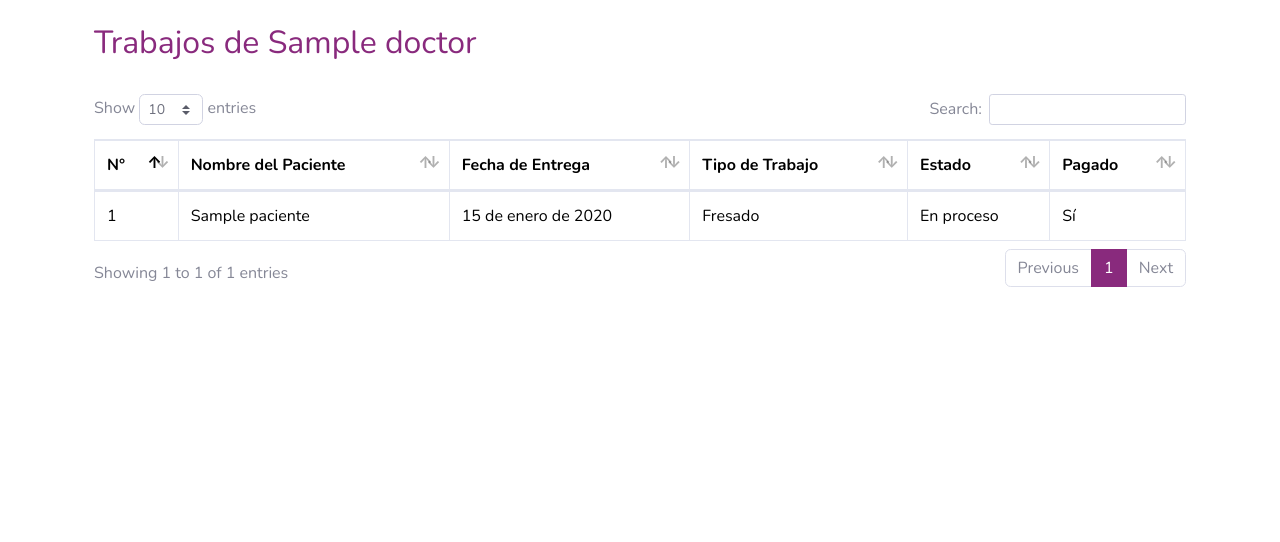
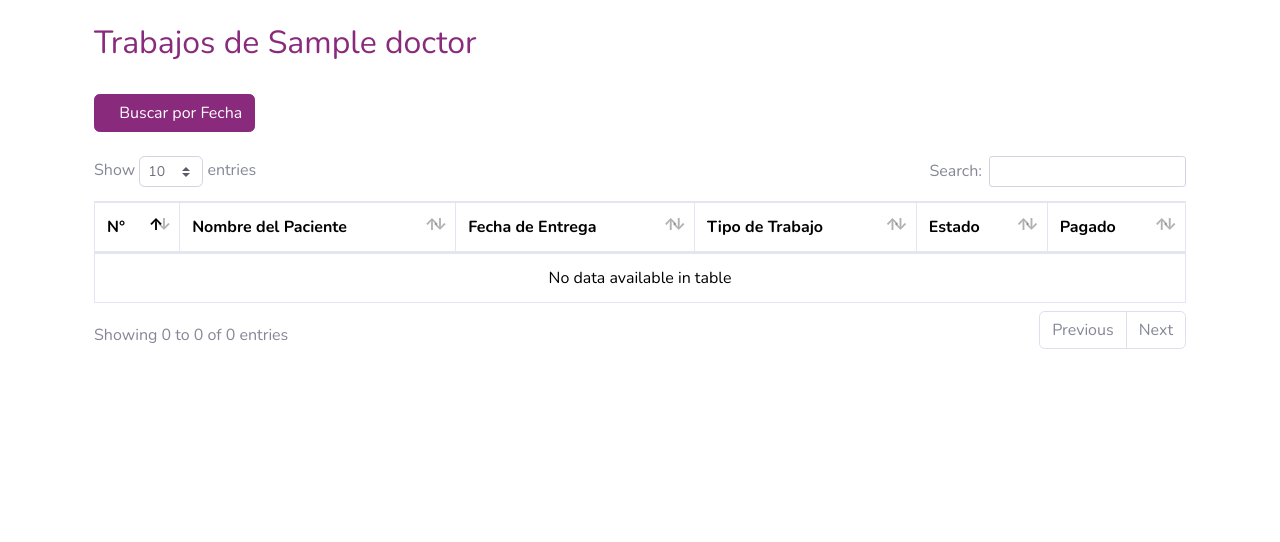
Before and after one commit to Daniher01/tuimagen_lab, a Django app: page /trabajos/doctor/1/ in a window 1280 px wide. Shown: the part 100-642 px from the top of the page. Run offline with Django 5.2, Linux system fonts and the light colour scheme; a user stored in the database is signed in; tables that the repository leaves empty hold one stand-in row (values such as "Sample post"); some libraries are stand-ins or nearby versions.

Commit message:
feat(fullstack): se agrega logica para obtener una lista de doctores para buscar sus trabajos

```diff
--- a/app/tuimagen_lab/gestion/urls.py
+++ b/app/tuimagen_lab/gestion/urls.py
@@ -2,9 +2,9 @@ from django.urls import path
 from . import views
 
 urlpatterns = [
-    path('crear_trabajo/', views.crear_trabajo, name='crear_trabajo'),
+    path('crear_trabajo/', views.crear_trabajo, name='crear_trabajo_gestion'),
    #path('terminar_trabajo/', views.terminar_trabajo, name='terminar_trabajo'),
-    path('', views.listar_trabajos_pendientes, name='listar_trabajos_pendientes'),
-    path('terminados/', views.listar_trabajos_terminiados, name='listar_trabajos_terminiados'),
-    path('detalle_trabajo', views.detalle_trabajo, name='detalle_trabajo'),
+    path('', views.listar_trabajos_pendientes, name='listar_trabajos_pendientes_gestion'),
+    path('terminados/', views.listar_trabajos_terminiados, name='listar_trabajos_terminiados_gestion'),
+    path('detalle_trabajo', views.detalle_trabajo, name='detalle_trabajo_gestion'),
 ]
--- a/app/tuimagen_lab/templates/trabajos/listar_trabajos.html
+++ b/app/tuimagen_lab/templates/trabajos/listar_trabajos.html
@@ -92,7 +92,7 @@
 
     <div class="table-responsive">
         {% if estado == 'terminado' %}
-        <button type="button" class="btn btn-primary mb-4" data-bs-toggle="modal" data-bs-target="#filtroFechasModal">
+        <button type="button" class="btn btn-primary mb-4" data-bs-toggle="modal" data-bs-target="#filtroFechasModal_trabajoTerminados">
             <i class="fa-solid fa-filter"></i>
             Buscar por Fecha
         </button>
@@ -165,7 +165,7 @@
 {% include "trabajos/modals/impresion_3d.html" %}
 {% include "trabajos/modals/fresado.html" %}
 {% include "trabajos/modals/escaneo_intraoral.html" %}
-{% include "trabajos/modals/buscar_por_fecha.html" %}
+{% include "trabajos/modals/buscar_por_fecha_terminados.html" %}
 
 {% endblock %}
 
--- /dev/null
+++ b/app/tuimagen_lab/templates/trabajos/modals/buscar_por_fecha_doctores.html
@@ -0,0 +1,30 @@
+<!-- Modal -->
+<div class="modal fade" id="filtroFechasModal_trabajoDoctores" tabindex="-1" aria-labelledby="filtroFechasModal_trabajoTerminados" aria-hidden="true">
+    <div class="modal-dialog modal-lg">
+        <div class="modal-content">
+            <div class="modal-header">
+                <h5 class="modal-title" id="filtroFechasModalLabel">Filtrar por Fecha</h5>
+                <button type="button" class="btn-close" data-bs-dismiss="modal" aria-label="Close"></button>
+            </div>
+            <div class="modal-body">
+                <form id="filtro-fechas" method="get" action="{% url 'trabajos_por_doctor' doctor_id %}">
+                    <div class="row align-items-end">
+                        <div class="col-md-6 mb-3">
+                            <div class="form-floating">
+                                <input type="date" class="form-control" id="fecha_desde" name="fecha_desde" required>
+                                <label for="fecha_desde">Fecha desde</label>
+                            </div>
+                        </div>
+                        <div class="col-md-6 mb-3">
+                            <div class="form-floating">
+                                <input type="date" class="form-control" id="fecha_hasta" name="fecha_hasta" required>
+                                <label for="fecha_hasta">Fecha hasta</label>
+                            </div>
+                        </div>
+                    </div>
+                    <button class="btn btn-primary w-100" type="submit">Filtrar</button>
+                </form>
+            </div>
+        </div>
+    </div>
+</div>
--- a/app/tuimagen_lab/templates/trabajos/modals/buscar_por_fecha.html
+++ b/app/tuimagen_lab/templates/trabajos/modals/buscar_por_fecha_terminados.html
@@ -1,5 +1,5 @@
 <!-- Modal -->
-<div class="modal fade" id="filtroFechasModal" tabindex="-1" aria-labelledby="filtroFechasModalLabel" aria-hidden="true">
+<div class="modal fade" id="filtroFechasModal_trabajoTerminados" tabindex="-1" aria-labelledby="filtroFechasModal_trabajoTerminados" aria-hidden="true">
     <div class="modal-dialog modal-lg">
         <div class="modal-content">
             <div class="modal-header">
--- a/app/tuimagen_lab/templates/trabajos/trabajos_por_doctor.html
+++ b/app/tuimagen_lab/templates/trabajos/trabajos_por_doctor.html
@@ -18,6 +18,10 @@
     </div>
 
     <div class="table-responsive">
+        <button type="button" class="btn btn-primary mb-4" data-bs-toggle="modal" data-bs-target="#filtroFechasModal_trabajoDoctores">
+            <i class="fa-solid fa-filter"></i>
+            Buscar por Fecha
+        </button>
         <table class="table table-bordered" id="dataTable" width="100%" cellspacing="0">
             <thead>
                 <tr>
@@ -44,6 +48,8 @@
         </table>
     </div>
 </div>
+
+{% include "trabajos/modals/buscar_por_fecha_doctores.html" %}
 {% endblock %}
 
 {% block scripts %}
--- a/app/tuimagen_lab/trabajos/views.py
+++ b/app/tuimagen_lab/trabajos/views.py
@@ -87,11 +87,46 @@ def terminar_trabajo(request):
 @login_required
 def trabajos_por_doctor(request, doctor_id):
     doctor = get_object_or_404(Doctor, id=doctor_id)
-    trabajos_doctor = TrabajoDoctor.objects.filter(doctor=doctor)
+
+    fecha_desde = request.GET.get('fecha_desde')
+    fecha_hasta = request.GET.get('fecha_hasta')
+
+    if fecha_desde and fecha_hasta:
+        # Convertir las fechas de cadena a objetos de fecha
+        fecha_desde = parse_date(fecha_desde)
+        fecha_hasta = parse_date(fecha_hasta)
+
+        # Convertir las fechas a naive datetimes al inicio y fin del día
+        fecha_desde = datetime.combine(fecha_desde, datetime.min.time())
+        fecha_hasta = datetime.combine(fecha_hasta, datetime.max.time())
+
+        # Asegurarse de que las fechas son aware datetimes
+        fecha_desde = timezone.make_aware(fecha_desde, timezone.get_current_timezone())
+        fecha_hasta = timezone.make_aware(fecha_hasta, timezone.get_current_timezone())
+
+        # Filtrar los trabajos por las fechas proporcionadas
+        trabajos_doctor = TrabajoDoctor.objects.filter(
+            doctor=doctor,
+            trabajo__fecha_creacion__range=(fecha_desde, fecha_hasta)
+        )
+    else:
+        # Filtrar los trabajos del doctor en los últimos 30 días si no se proporcionan fechas
+        ahora = timezone.now()
+        hace_30_dias = ahora - timedelta(days=30)
+
+        trabajos_doctor = TrabajoDoctor.objects.filter(
+            doctor=doctor,
+            trabajo__fecha_creacion__range=(hace_30_dias, ahora)
+        )
+
     context = {
         'doctor': doctor,
         'trabajos_doctor': trabajos_doctor,
+        'fecha_desde': fecha_desde.strftime('%Y-%m-%d') if fecha_desde else '',
+        'fecha_hasta': fecha_hasta.strftime('%Y-%m-%d') if fecha_hasta else '',
+        'doctor_id': doctor.id,  # Añadir doctor_id al contexto
     }
+
     return render(request, 'trabajos/trabajos_por_doctor.html', context)
 
 @login_required
```
Also changed, not shown: app/tuimagen_lab/templates/trabajos/buscar_doctor.html (+6 -5 lines), app/tuimagen_lab/tuimagen_lab/settings.py (+9 -0 lines).
